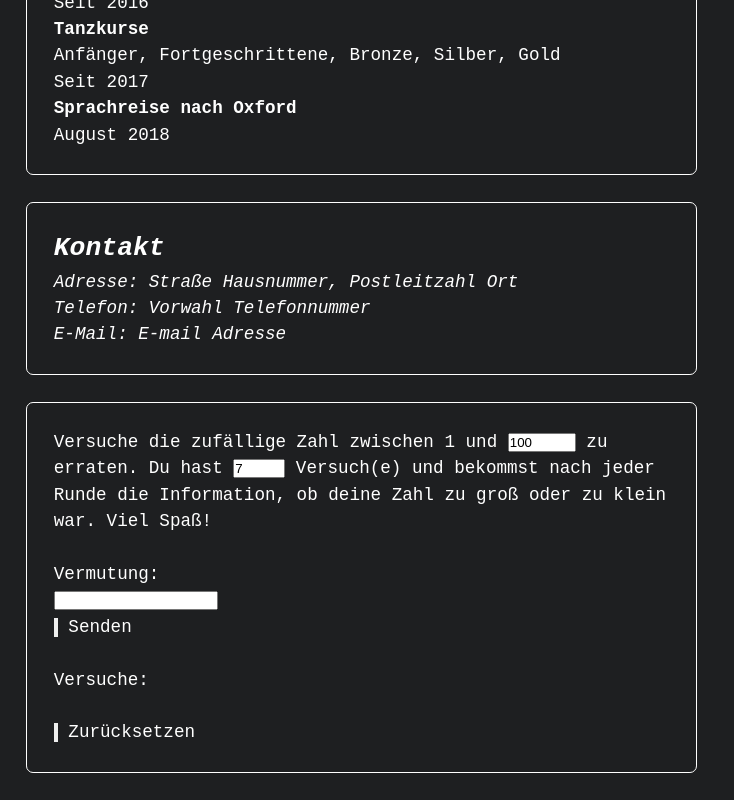
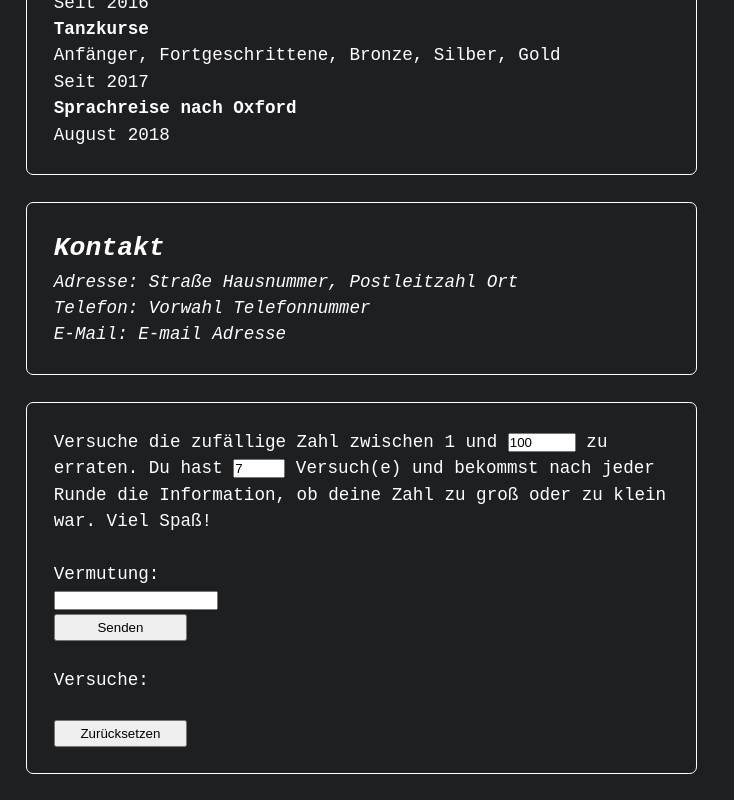
Before and after one commit to ManuelStaffa/website, a plain HTML site: page index.html in a window 1280 px wide. Shown: the part 1101-1901 px from the top of the page, without its empty margins (0-734 px from the left). Drawn offline with Linux system fonts and the light colour scheme.

Commit message:
minigame working

```diff
--- a/app.css
+++ b/app.css
@@ -65,7 +65,8 @@
 a:visited {
   color: #b3b5b7;
 }
-  a:hover, a:active {
+a:hover,
+a:active {
   background-color: #6b7177;
 }
 
@@ -122,3 +123,8 @@
 html {
   scroll-behavior: smooth;
 }
+
+button {
+  width: 10em;
+  height: 2em;
+}
--- a/app.js
+++ b/app.js
@@ -1,12 +1,9 @@
 if (window.attachEvent) {
   window.attachEvent("onload", reset);
-    var lost = false;
 } else if (window.addEventListener) {
   window.addEventListener("load", reset, false);
-    var lost = false;
 } else {
   document.addEventListener("load", reset, false);
-    var lost = false;
 }
 
 const history = document.querySelector(".history");
@@ -15,15 +12,14 @@ if (window.attachEvent) {
 const input = document.querySelector(".input");
 const button = document.querySelector(".button");
 const amount = document.getElementById("amount");
-  const submit = document.getElementById("submit");
 
-  var random = Math.floor(Math.random() * document.getElementById("amount").value)+1;
-  var turn = 0;
-
-  submit.addEventListener("click", check());
+var random =
+  Math.floor(Math.random() * document.getElementById("amount").value) + 1;
+var turn = 1;
 
 amount.addEventListener("change", function() {
-    random = Math.floor(Math.random() * document.getElementById("amount").value)+1;
+  random =
+    Math.floor(Math.random() * document.getElementById("amount").value) + 1;
 });
 
 amount.addEventListener("change", function() {
@@ -46,7 +42,6 @@ if (window.attachEvent) {
     document.getElementById("input").max = 1;
     document.getElementById("amount").value = 1;
   }
-
 });
 
 difficulty.addEventListener("change", function() {
@@ -59,9 +54,6 @@ if (window.attachEvent) {
   }
 });
 
-
-
-if (lost == false) {
 function check() {
   var guess = parseInt(document.getElementById("input").value);
   if (
@@ -77,7 +69,10 @@ if (lost == false) {
       document.getElementById("result").style.backgroundColor = "green";
       low_high.textContent = "Du hast gewonnen.";
       gameOver();
-        } else if (turn < parseInt(document.getElementById("difficulty").value)-1) {
+    } else if (
+      turn <
+      parseInt(document.getElementById("difficulty").value)
+    ) {
       result.textContent = "FALSCH";
       document.getElementById("result").style.backgroundColor = "red";
       if (guess > random) {
@@ -100,12 +95,11 @@ if (lost == false) {
     document.getElementById("result").style.backgroundColor = "#e0af02";
   }
 }
-  }
 
 function gameOver() {
-    input.setContent = "";
+  debugger;
   document.getElementById("input").value = "";
-    lost = true;
+  document.getElementById("submit").disabled = true;
   turn = 0;
 }
 
@@ -113,8 +107,9 @@ if (lost == false) {
   history.textContent = "Versuche: ";
   low_high.textContent = "";
   result.textContent = "";
-    input.setContent = "";
   document.getElementById("input").value = "";
-    lost = false;
-    random = Math.floor(Math.random() * document.getElementById("amount").value)+1;
+  document.getElementById("submit").disabled = false;
+
+  random =
+    Math.floor(Math.random() * document.getElementById("amount").value) + 1;
 }
--- a/index.html
+++ b/index.html
@@ -87,14 +87,14 @@
       Versuche die zufällige Zahl zwischen 1 und <input type="number" id="amount" min="1" max="1000" value="100"></input> zu erraten. Du hast <input type="number" id="difficulty" min="1" max="50" value="7"></input> Versuch(e) und bekommst nach jeder Runde
       die Information, ob deine Zahl zu groß oder zu klein war. Viel Spaß!<br><br> Vermutung:
       <br>
-      <input type="number" id="input" min="1" max="100" style="width: 12em;"></input>
+      <input type="number" id="input" min="1" max="100" style="width: 12em"></input>
       <br>
-      <input type="button" id="submit"> Senden</input><br>
+      <button type="button" id="submit" onclick="check()"> Senden</button><br>
       <br>
       <p class="history"></p>
       <p class="result" id="result"></p>
       <p class="low_high"></p><br>
-      <input type="button" onclick="reset()"> Zurücksetzen</input>
+      <button type="button" onclick="reset()"> Zurücksetzen</button>
       </form>
 
     </div>
```
Lines whose indentation alone changed are shown as unchanged.
